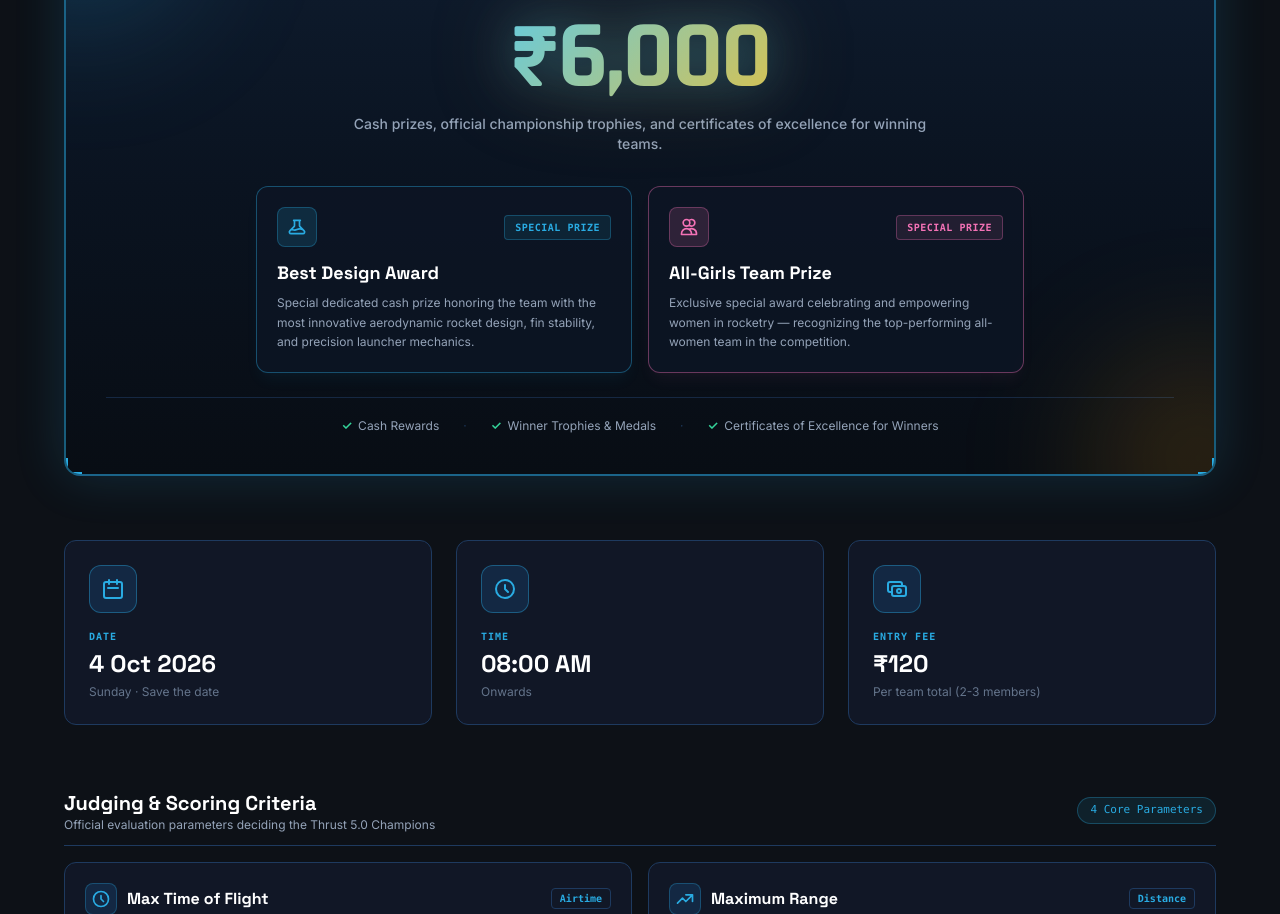
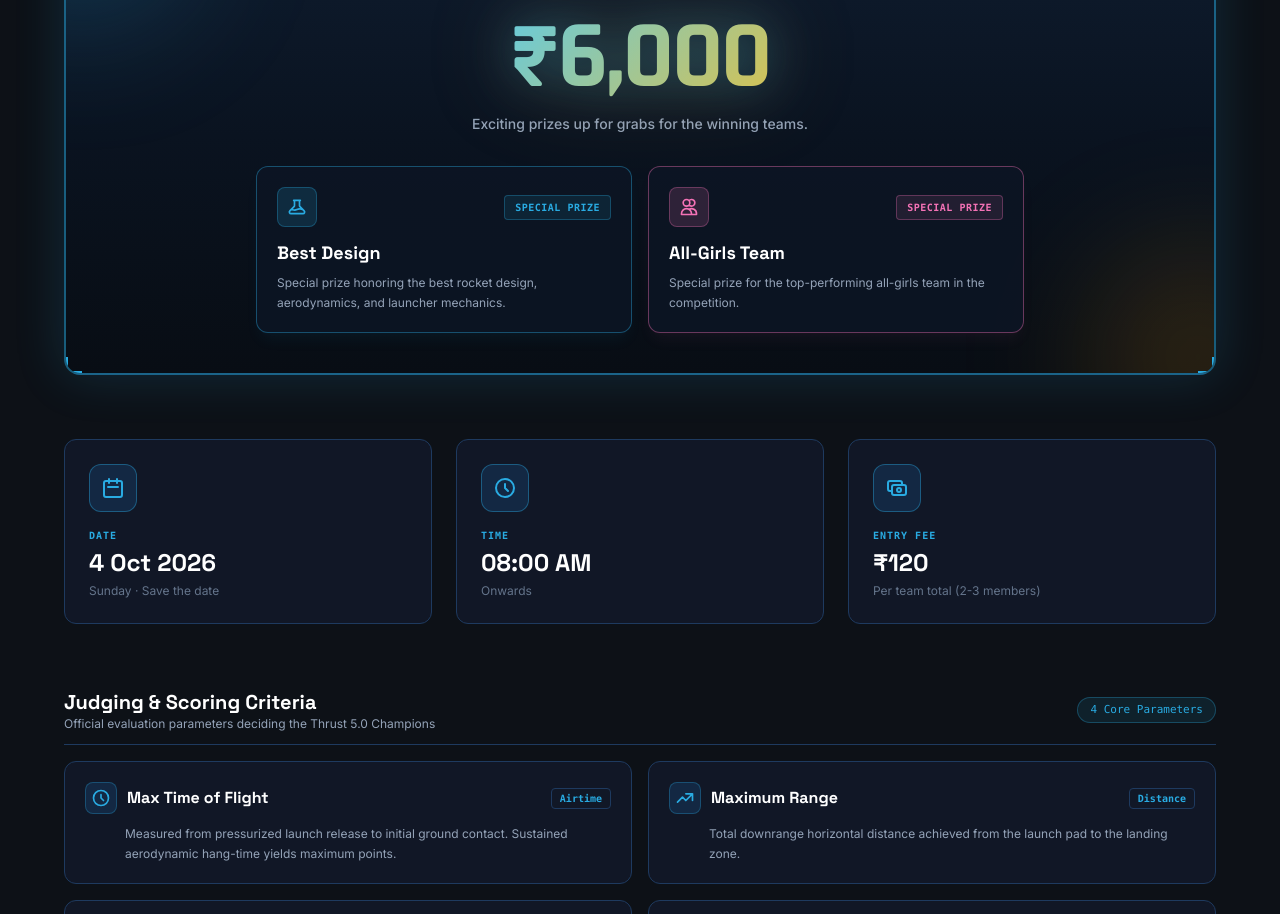
Before and after one commit to lakshhn/thrust5-registration, a React (Vite) app: page / in a window 1280 px wide. Shown: the part 1247-2161 px from the top of the page. Built offline with nearby package versions, Linux system fonts and the light colour scheme; no server answers.

Commit message:
style: remove cash mentions and checklist line from prize showcase

```diff
--- a/index.html
+++ b/index.html
@@ -387,7 +387,7 @@
                   ₹6,000
                 </div>
                 <p className="text-xs sm:text-sm text-[#94A3B8] max-w-xl mx-auto mb-8 font-medium leading-relaxed">
-                  Cash rewards, official championship trophies, and certificates of excellence for winning teams.
+                  Exciting prizes up for grabs for the winning teams.
                 </p>
 
                 {/* 2 Special Category Cards */}
@@ -405,10 +405,10 @@
                       </span>
                     </div>
                     <div className="font-heading font-extrabold text-base sm:text-lg text-white mb-1.5">
-                      Best Design Award
+                      Best Design
                     </div>
                     <p className="text-xs text-[#94A3B8] leading-relaxed">
-                      Special dedicated cash prize honoring the team with the most innovative aerodynamic rocket design, fin stability, and precision launcher mechanics.
+                      Special prize honoring the best rocket design, aerodynamics, and launcher mechanics.
                     </p>
                   </div>
 
@@ -425,27 +425,12 @@
                       </span>
                     </div>
                     <div className="font-heading font-extrabold text-base sm:text-lg text-white mb-1.5">
-                      All-Girls Team Prize
+                      All-Girls Team
                     </div>
                     <p className="text-xs text-[#94A3B8] leading-relaxed">
-                      Exclusive special award celebrating and empowering women in rocketry — recognizing the top-performing all-women team in the competition.
+                      Special prize for the top-performing all-girls team in the competition.
                     </p>
                   </div>
-                </div>
-
-                {/* Additional Perks Footer Strip */}
-                <div className="mt-6 pt-5 border-t border-[#1E3A5F]/60 flex flex-wrap items-center justify-center gap-3 sm:gap-6 text-xs text-[#94A3B8]">
-                  <span className="flex items-center gap-1.5">
-                    <span className="text-emerald-400 font-bold">✓</span> Cash Rewards
-                  </span>
-                  <span className="hidden sm:inline text-[#1E3A5F]">·</span>
-                  <span className="flex items-center gap-1.5">
-                    <span className="text-emerald-400 font-bold">✓</span> Winner Trophies & Medals
-                  </span>
-                  <span className="hidden sm:inline text-[#1E3A5F]">·</span>
-                  <span className="flex items-center gap-1.5">
-                    <span className="text-emerald-400 font-bold">✓</span> Certificates of Excellence for Winners
-                  </span>
                 </div>
               </div>
 
--- a/src/components/EventDetails.jsx
+++ b/src/components/EventDetails.jsx
@@ -144,7 +144,7 @@ export default function EventDetails() {
             ₹6,000
           </div>
           <p className="text-xs sm:text-sm text-[#94A3B8] max-w-xl mx-auto mb-8 font-medium leading-relaxed">
-            Cash prizes, official championship trophies, and certificates of excellence for winning teams.
+            Exciting prizes up for grabs for the winning teams.
           </p>
 
           {/* 2 Featured Special Category Cards */}
@@ -162,10 +162,10 @@ export default function EventDetails() {
                 </span>
               </div>
               <div className="font-heading font-extrabold text-base sm:text-lg text-white mb-1.5 flex items-center gap-1.5">
-                <span>Best Design Award</span>
+                <span>Best Design</span>
               </div>
               <p className="text-xs text-[#94A3B8] leading-relaxed">
-                Special dedicated cash prize honoring the team with the most innovative aerodynamic rocket design, fin stability, and precision launcher mechanics.
+                Special prize honoring the best rocket design, aerodynamics, and launcher mechanics.
               </p>
             </div>
 
@@ -182,27 +182,12 @@ export default function EventDetails() {
                 </span>
               </div>
               <div className="font-heading font-extrabold text-base sm:text-lg text-white mb-1.5 flex items-center gap-1.5">
-                <span>All-Girls Team Prize</span>
+                <span>All-Girls Team</span>
               </div>
               <p className="text-xs text-[#94A3B8] leading-relaxed">
-                Exclusive special award celebrating and empowering women in rocketry — recognizing the top-performing all-women team in the competition.
+                Special prize for the top-performing all-girls team in the competition.
               </p>
             </div>
-          </div>
-
-          {/* Additional Perks Footer Strip */}
-          <div className="mt-6 pt-5 border-t border-[#1E3A5F]/60 flex flex-wrap items-center justify-center gap-3 sm:gap-6 text-xs text-[#94A3B8]">
-            <span className="flex items-center gap-1.5">
-              <span className="text-emerald-400 font-bold">✓</span> Cash Rewards
-            </span>
-            <span className="hidden sm:inline text-[#1E3A5F]">·</span>
-            <span className="flex items-center gap-1.5">
-              <span className="text-emerald-400 font-bold">✓</span> Winner Trophies & Medals
-            </span>
-            <span className="hidden sm:inline text-[#1E3A5F]">·</span>
-            <span className="flex items-center gap-1.5">
-              <span className="text-emerald-400 font-bold">✓</span> Certificates of Excellence for Winners
-            </span>
           </div>
         </motion.div>
 
```
